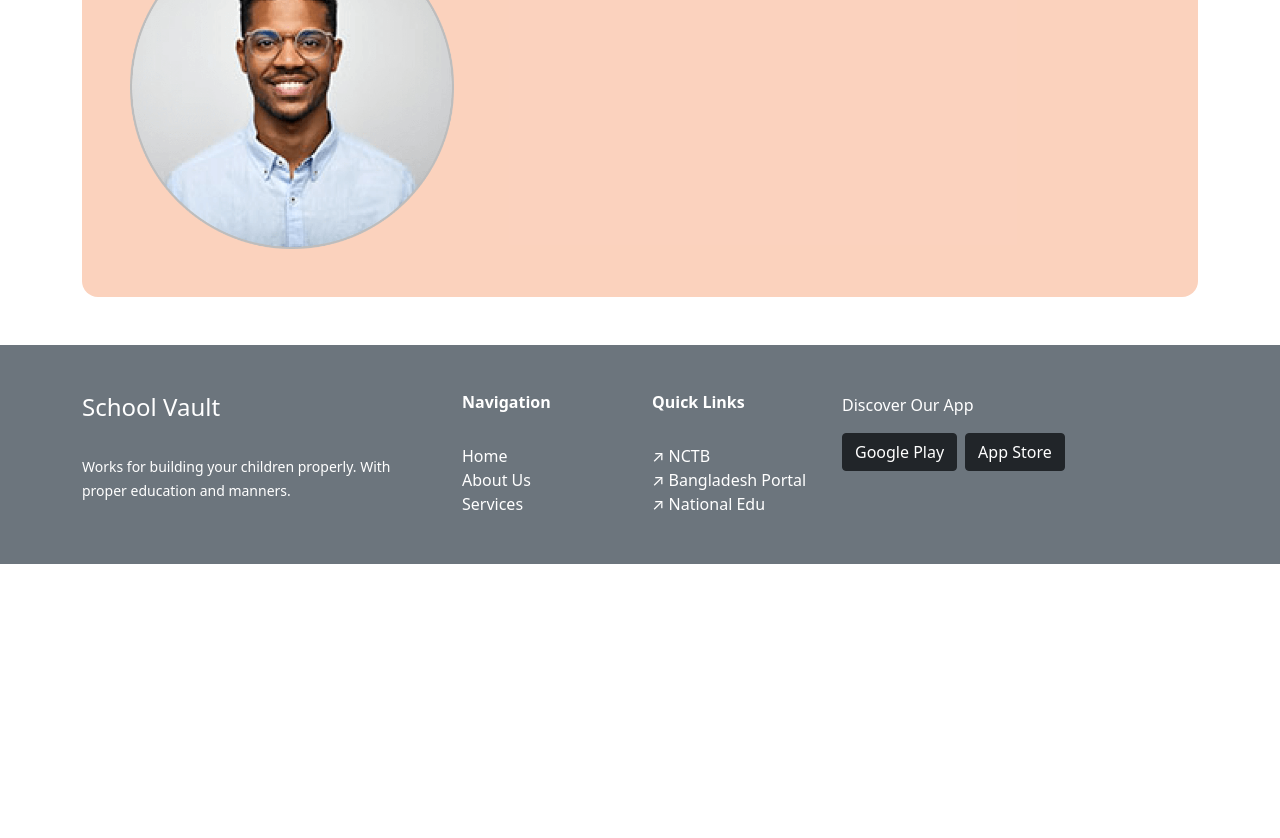
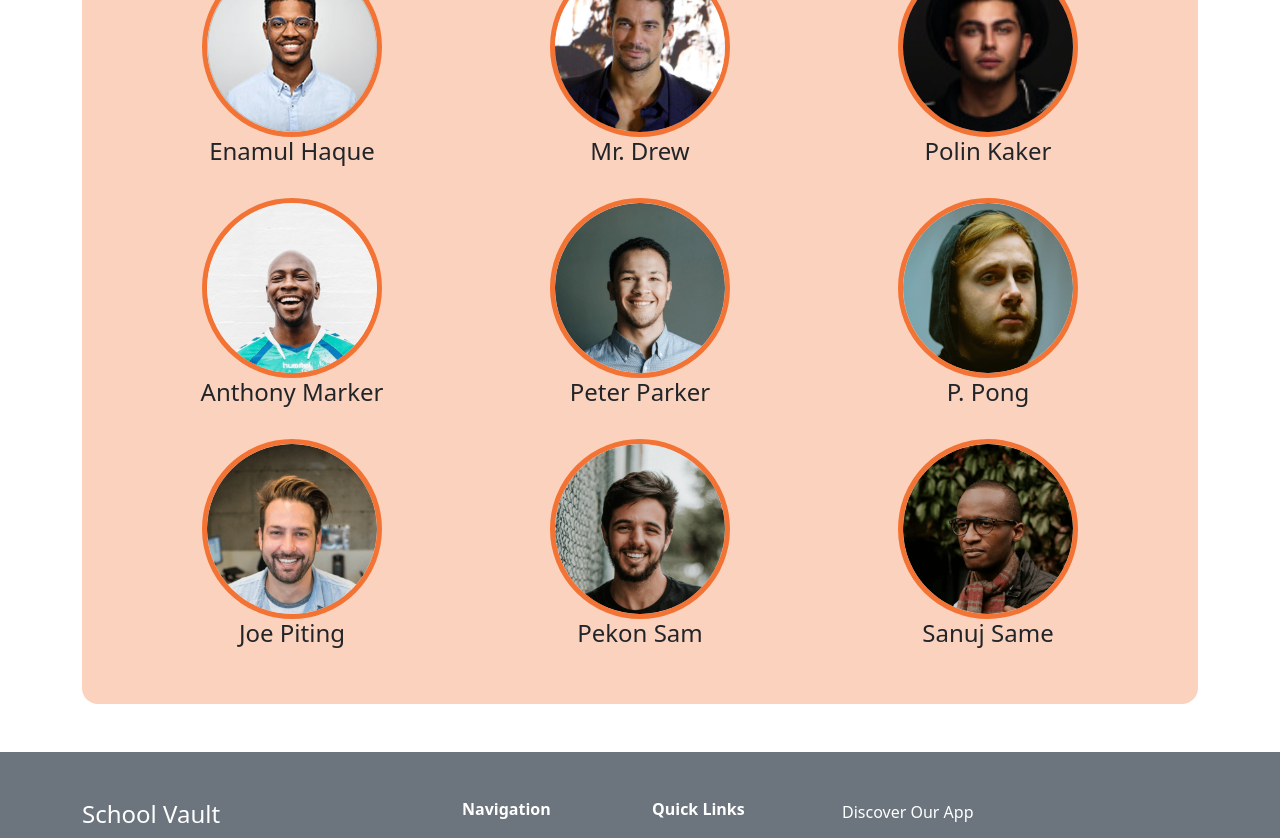
Before and after one commit to jbmakib/school-vault, a React (Create React App) app: page / in a window 1280 px wide. Shown: the part 1280-2118 px from the top of the page. Before the commit the page ends 1844 px from the top, so only its background shows below. Built offline with nearby package versions, Linux system fonts and the light colour scheme.

Commit message:
instructors component updated

```diff
--- /dev/null
+++ b/src/components/Instructors/Instructors.css
@@ -0,0 +1,5 @@
+.instructor-img {
+    width: 180px;
+    border-radius: 50%;
+    border: 5px solid var(--orange);
+}
--- a/src/components/Instructors/Instructors.js
+++ b/src/components/Instructors/Instructors.js
@@ -1,14 +1,56 @@
 import React from "react";
 import { Col, Row } from "react-bootstrap";
+import "./Instructors.css";
 import instructor1 from "../../images/instructors/author-1.png";
+import instructor2 from "../../images/instructors/author-2.png";
+import instructor3 from "../../images/instructors/author-3.png";
+import instructor4 from "../../images/instructors/author-4.png";
+import instructor5 from "../../images/instructors/author-5.png";
+import instructor6 from "../../images/instructors/author-6.png";
+import instructor7 from "../../images/instructors/author-7.png";
+import instructor8 from "../../images/instructors/author-8.png";
+import instructor9 from "../../images/instructors/author-9.png";
 
 const Instructors = () => {
     return (
         <div className="bg-light-orange p-5 rounded-4 my-5">
             <h3 className="bg-white mx-5 p-2 text-center">Our Instructors</h3>
-            <Row xs={2} md={3} className="g-4">
-                <Col>
-                    <img src={instructor1} alt="" className="img-fluid" />
+            <Row xs={2} md={3} className="g-4 mt-3">
+                <Col className="text-center">
+                    <img src={instructor1} alt="" className="instructor-img" />
+                    <h4>Enamul Haque</h4>
+                </Col>
+                <Col className="text-center">
+                    <img src={instructor2} alt="" className="instructor-img" />
+                    <h4>Mr. Drew</h4>
+                </Col>
+                <Col className="text-center">
+                    <img src={instructor3} alt="" className="instructor-img" />
+                    <h4>Polin Kaker</h4>
+                </Col>
+                <Col className="text-center">
+                    <img src={instructor4} alt="" className="instructor-img" />
+                    <h4>Anthony Marker</h4>
+                </Col>
+                <Col className="text-center">
+                    <img src={instructor5} alt="" className="instructor-img" />
+                    <h4>Peter Parker</h4>
+                </Col>
+                <Col className="text-center">
+                    <img src={instructor6} alt="" className="instructor-img" />
+                    <h4>P. Pong</h4>
+                </Col>
+                <Col className="text-center">
+                    <img src={instructor7} alt="" className="instructor-img" />
+                    <h4>Joe Piting</h4>
+                </Col>
+                <Col className="text-center">
+                    <img src={instructor8} alt="" className="instructor-img" />
+                    <h4>Pekon Sam</h4>
+                </Col>
+                <Col className="text-center">
+                    <img src={instructor9} alt="" className="instructor-img" />
+                    <h4>Sanuj Same</h4>
                 </Col>
             </Row>
         </div>
```
Also changed, not shown: src/images/instructors/author-2.png (renamed from src/images/instructors/author-2.jpg).
